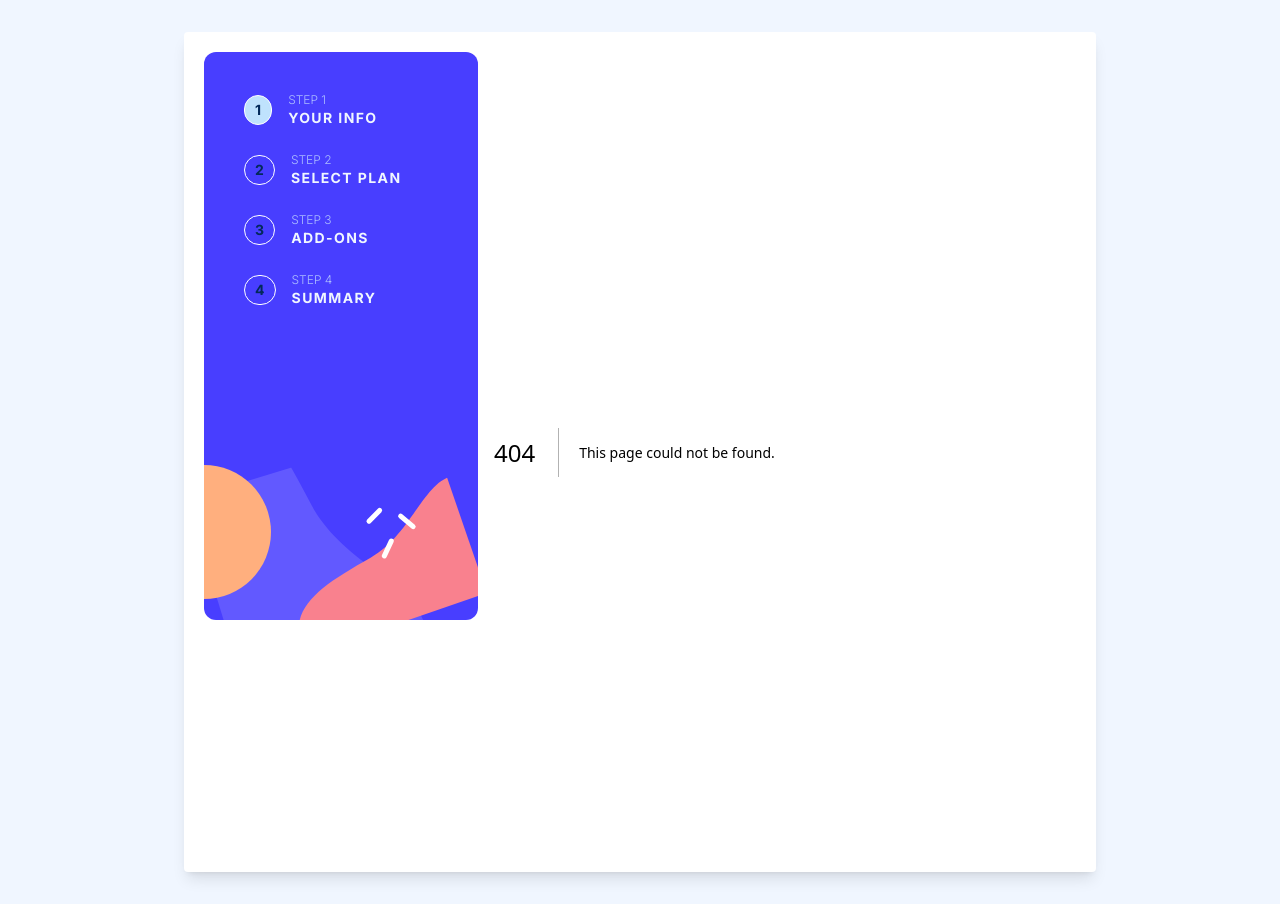
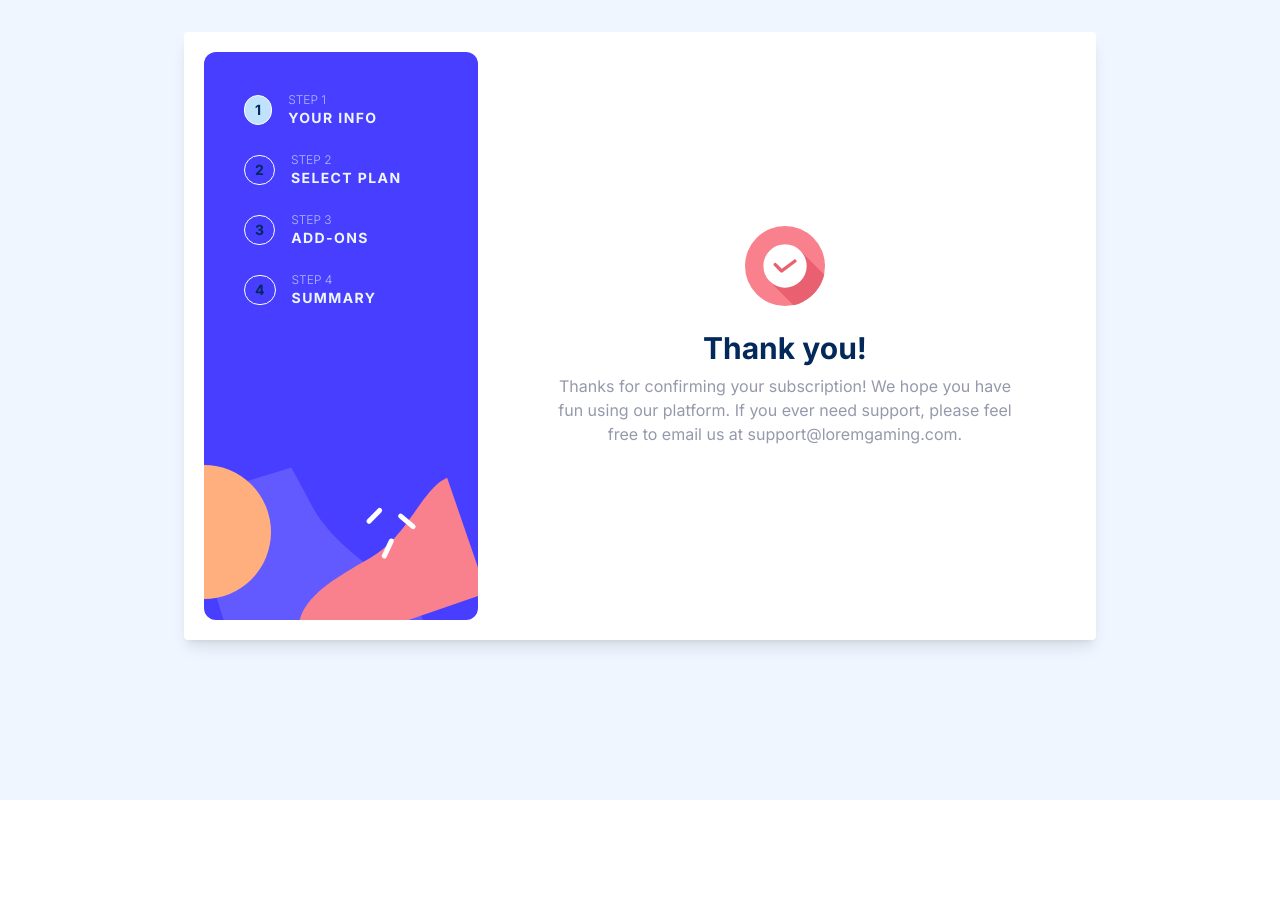
Before and after one commit to chiomaubaezuonu/multi-forms-project, a Next.js app: page /appreciation in a window 1280 px wide. Before the commit this address had no page. After the commit the page ends 800 px from the top, so only its background shows below. Built offline with nearby package versions, Linux system fonts and the light colour scheme.

Commit message:
Added and styled the appreciation page

```diff
--- /dev/null
+++ b/app/appreciation/page.tsx
@@ -0,0 +1,14 @@
+import Image from 'next/image'
+import React from 'react'
+
+const Appreciation = () => {
+  return (
+    <div className="flex flex-col justify-center h-full text-center items-center my-auto mx-auto">
+        <Image src="/images/thank-you.svg" className="mx-auto" alt='thank you'  width={80} height={80}  />
+        <h1 className="mt-6 mb-2 text-[#02295A] text-3xl font-bold">Thank you!</h1>
+    <p className="text-[#9699ab] text-base w-[28.5rem]"> Thanks for confirming your subscription! We hope you have fun using our platform. If you ever need support, please feel free to email us at support@loremgaming.com. </p>
+    </div>
+  )
+}
+
+export default Appreciation
--- a/app/summary/page.tsx
+++ b/app/summary/page.tsx
@@ -37,7 +37,7 @@ const Summary = () => {
                 <div className="hidden md:flex justify-between mt-[146px]">
                     <button className="text-[#9699AB] text-base duration-200 hover:text-[#02295A]"><Link href="/plan">Go Back</Link></button>
                     <button className="bg-[#473dff] py-3 px-5 rounded-lg text-white ml-auto duration-[.15s] cursor-pointer">
-                        <Link href="/summary">Confirm</Link>
+                        <Link href="/appreciation">Confirm</Link>
                     </button>
                 </div>
             </div>
```
Also changed, not shown: public/images/thank-you.svg (added).
